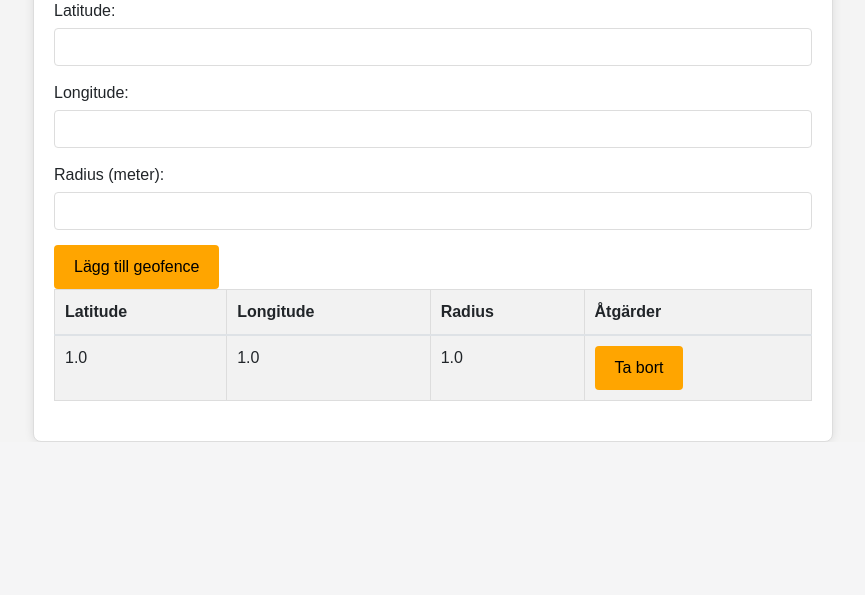
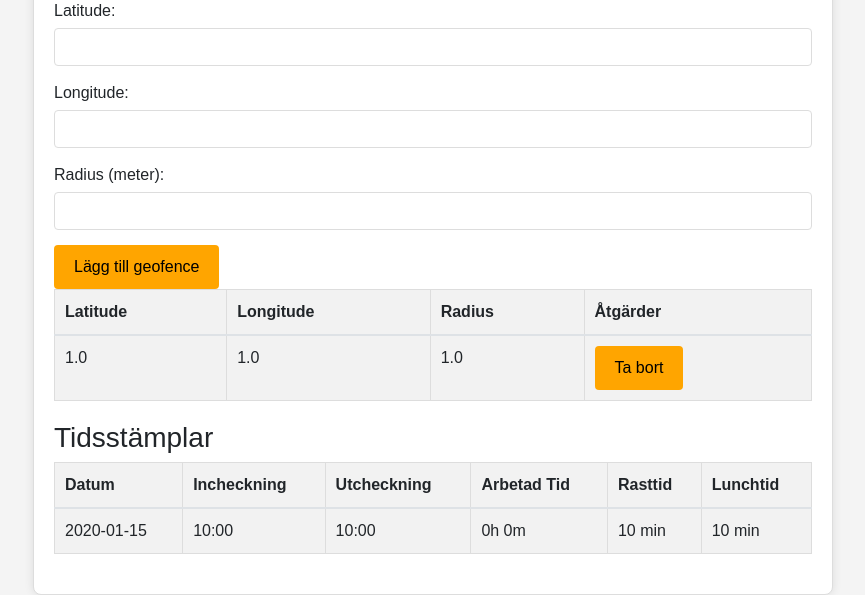
Before and after one commit to FicsitCEO/TimeGuardianFinal, a Flask app: page /admin_dashboard in a window 1280 px wide. Shown: the part 595-1190 px from the top of the page, without its empty margins (207-1072 px from the left). Before the commit the page ends 1037 px from the top, so only its background shows below. Run offline with Flask 3, Linux system fonts and the light colour scheme; a user stored in the database is signed in; tables that the repository leaves empty hold one stand-in row (values such as "Sample post"); some libraries are stand-ins or nearby versions.

Commit message:
Sort timestamps by newest first in worker and admin dashboards

```diff
--- a/app.py
+++ b/app.py
@@ -167,9 +167,10 @@ def admin_dashboard():
     workers = User.query.filter_by(admin_code=current_user.admin_code, role='worker').all()
     vacations = Vacation.query.filter(Vacation.user_id.in_([worker.id for worker in workers])).all()
     geofences = Geofence.query.filter_by(admin_id=current_user.id).all()
+    timestamps = Timestamp.query.order_by(Timestamp.clock_in.desc()).all()
     print(f"Geofences in admin_dashboard: {geofences}")
 
-    return render_template('admin_dashboard.html', title='Admin Dashboard', workers=workers, vacations=vacations, update_admin_code_form=update_admin_code_form, geofence_form=geofence_form, geofences=geofences, admin_code=current_user.admin_code)
+    return render_template('admin_dashboard.html', title='Admin Dashboard', workers=workers, vacations=vacations, update_admin_code_form=update_admin_code_form, geofence_form=geofence_form, geofences=geofences, timestamps=timestamps, admin_code=current_user.admin_code)
 
 @app.route('/view_times/<int:worker_id>', methods=['GET', 'POST'])
 @login_required
@@ -182,7 +183,7 @@ def view_times(worker_id):
         flash('Ogiltig arbetare eller otillräcklig åtkomst', 'danger')
         return redirect(url_for('admin_dashboard'))
 
-    timestamps = Timestamp.query.filter_by(user_id=worker_id).all()
+    timestamps = Timestamp.query.filter_by(user_id=worker_id).order_by(Timestamp.clock_in.desc()).all()
     return render_template('view_times.html', title=f'Tider för {worker.first_name} {worker.last_name}', worker=worker, timestamps=timestamps)
 
 @app.route('/approve_vacation', methods=['POST'])
@@ -300,11 +301,10 @@ def worker_dashboard():
             if not clock_in_allowed:
                 flash('Du är för långt från tillåtet område för att checka in.', 'danger')
 
-    timestamps = Timestamp.query.filter_by(user_id=current_user.id).all()
+    timestamps = Timestamp.query.filter_by(user_id=current_user.id).order_by(Timestamp.clock_in.desc()).all()
     vacations = Vacation.query.filter_by(user_id=current_user.id).all()
 
     return render_template('worker_dashboard.html', title='Worker Dashboard', vacation_form=vacation_form, clocked_in=clocked_in, timestamps=timestamps, vacations=vacations)
-
 
 @app.route('/delete_worker/<int:worker_id>', methods=['POST'])
 @login_required
@@ -335,4 +335,4 @@ def delete_geofence(geofence_id):
     return redirect(url_for('admin_dashboard'))
 
 if __name__ == '__main__':
-    app.run(host = "0.0.0.0", port=5000 )
+    app.run(host="0.0.0.0", port=5000)
--- a/templates/admin_dashboard.html
+++ b/templates/admin_dashboard.html
@@ -124,5 +124,37 @@
             </tbody>
         </table>
     </div>
+
+    <div class="section">
+        <h3>Tidsstämplar</h3>
+        <table class="table table-striped">
+            <thead>
+                <tr>
+                    <th>Datum</th>
+                    <th>Incheckning</th>
+                    <th>Utcheckning</th>
+                    <th>Arbetad Tid</th>
+                    <th>Rasttid</th>
+                    <th>Lunchtid</th>
+                </tr>
+            </thead>
+            <tbody>
+                {% for timestamp in timestamps %}
+                <tr>
+                    <td>{{ timestamp.clock_in.strftime('%Y-%m-%d') }}</td>
+                    <td>{{ timestamp.clock_in.strftime('%H:%M') }}</td>
+                    <td>{{ timestamp.clock_out.strftime('%H:%M') if timestamp.clock_out else '' }}</td>
+                    <td>
+                        {% if timestamp.clock_out %}
+                        {{ (timestamp.clock_out - timestamp.clock_in).seconds|format_worked_hours }}
+                        {% endif %}
+                    </td>
+                    <td>{{ timestamp.break_duration }} min</td>
+                    <td>{{ timestamp.lunch_duration }} min</td>
+                </tr>
+                {% endfor %}
+            </tbody>
+        </table>
+    </div>
 </div>
 {% endblock %}
```
